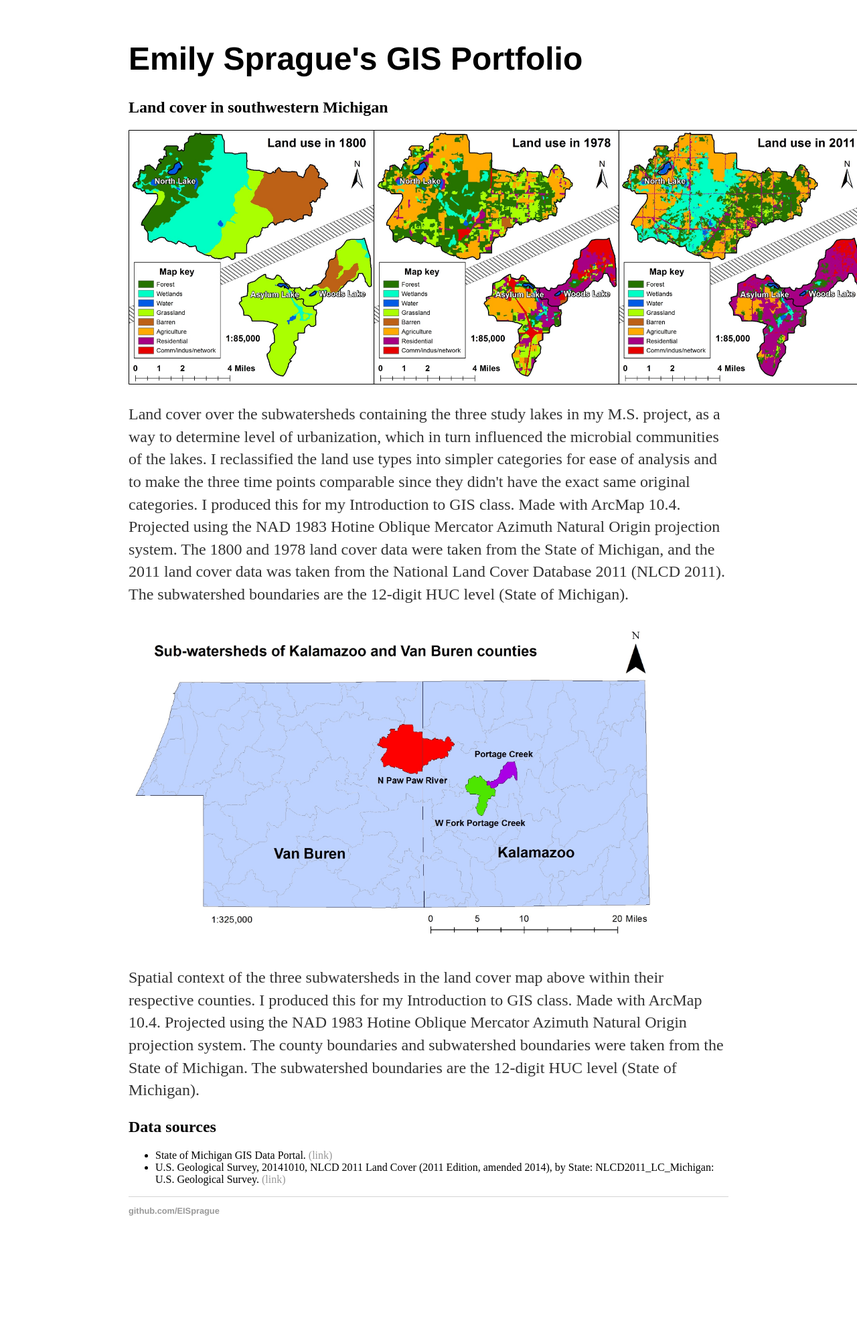
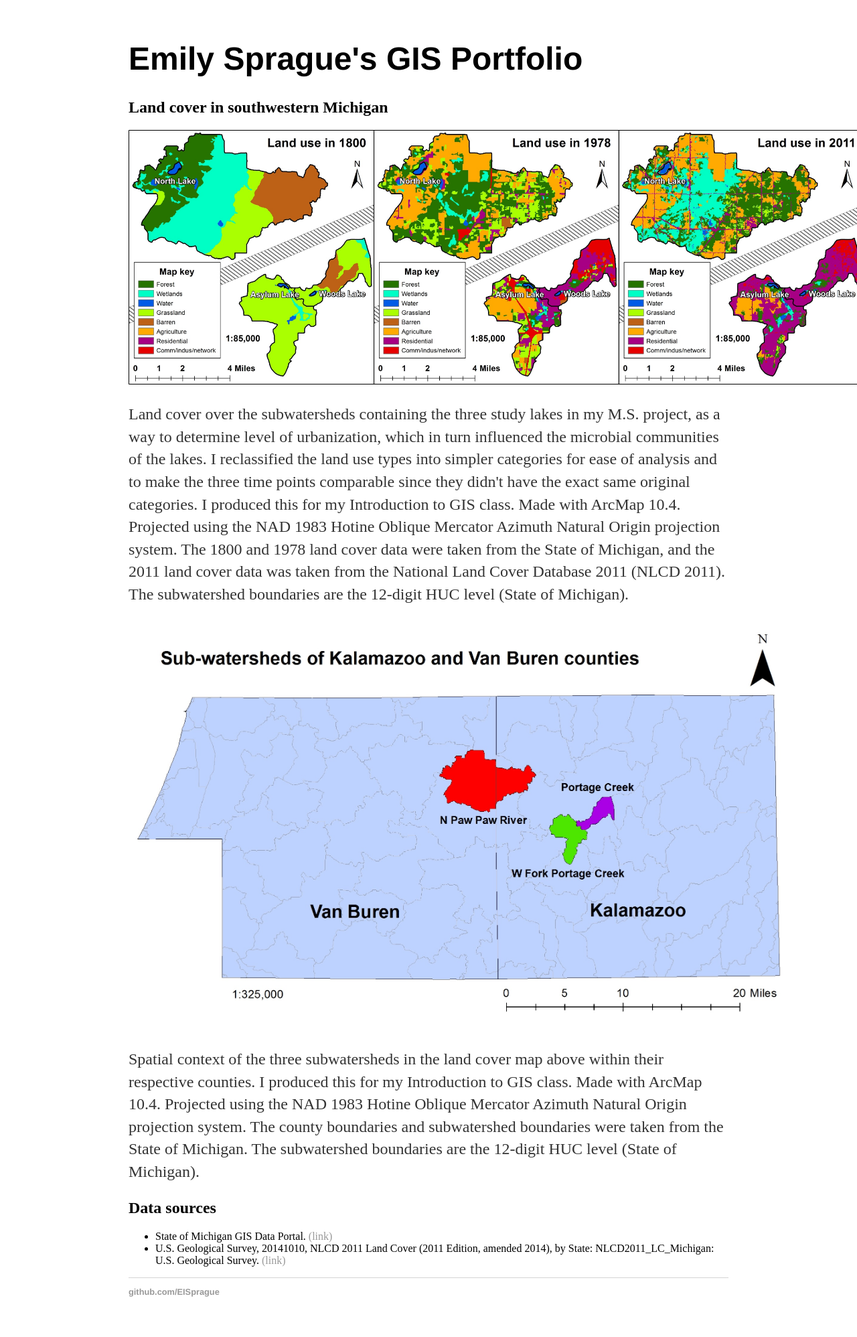
Before and after one commit to EISprague/EISprague.github.io, a Jekyll site: the page built from index.html, in a window 1280 px wide. Shown: the whole page at 67% size. Built offline with Jekyll 4.4.1, drawn with Linux system fonts in a browser that asks for light colours; before the commit the page ends 1875 px from its top, so only the background shows below that.

Commit message:
Fixing width of county map

```diff
--- a/index.html
+++ b/index.html
@@ -11,7 +11,7 @@ title: Emily Sprague's Portfolio
 	<p>Land cover over the subwatersheds containing the three study lakes in my M.S. project, as a way to determine level of urbanization, which in turn influenced the microbial communities of the lakes. I reclassified the land use types into simpler categories for ease of analysis and to make the three time points comparable since they didn't have the exact same original categories. I produced this for my Introduction to GIS class. Made with ArcMap 10.4. Projected using the NAD 1983 Hotine Oblique Mercator Azimuth Natural Origin projection system. The 1800 and 1978 land cover data were taken from the State of Michigan, and the 2011 land cover data was taken from the National Land Cover Database 2011 (NLCD 2011). The subwatershed boundaries are the 12-digit HUC level (State of Michigan).</p>
 </div>
 <div class="map with caption">
-	<img src="./maps/Both counties.jpg" alt="Watersheds in counties" width=800>
+	<img src="./maps/Both counties.jpg" alt="Watersheds in counties" width=1000>
 	<p>Spatial context of the three subwatersheds in the land cover map above within their respective counties. I produced this for my Introduction to GIS class. Made with ArcMap 10.4. Projected using the NAD 1983 Hotine Oblique Mercator Azimuth Natural Origin projection system. The county boundaries and subwatershed boundaries were taken from the State of Michigan. The subwatershed boundaries are the 12-digit HUC level (State of Michigan).</p>
 </div>
 <div class="references">
```
